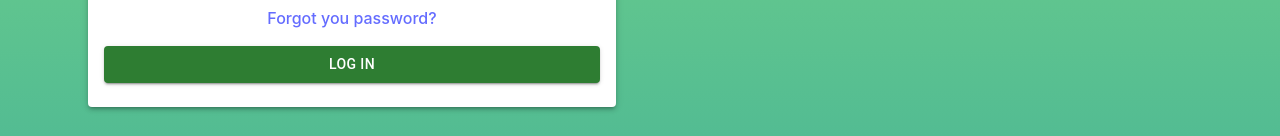
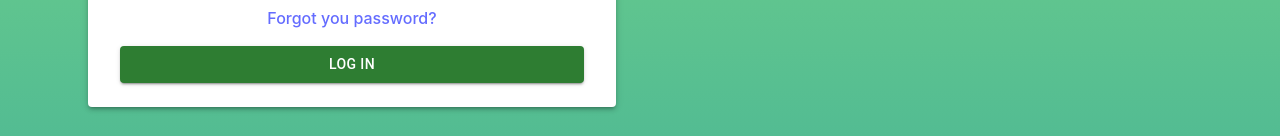
Before and after one commit to Renatuscape/PitchMatchFrontEnd, a React (Vite) app in the folder PitchMatch/: page /login in a window 1280 px wide. Shown: the part 357-493 px from the top of the page. Built offline with nearby package versions, Linux system fonts and the light colour scheme.

Commit message:
Login button size adjustment

```diff
--- a/PitchMatch/src/components/LogInCard.tsx
+++ b/PitchMatch/src/components/LogInCard.tsx
@@ -54,7 +54,7 @@ export function LogInCard({ email, password, onChangeEmail, onChangePassword, pa
           />
           <div style={{display: 'flex', flexDirection: 'column'}}>
           <Link to="/forgottenPassword">Forgot you password?</Link>
-          <Button onClick={onSubmit} variant="contained" color="success" sx={{marginTop: 2, "&:focus": { outline: "none", } }}>
+          <Button onClick={onSubmit} variant="contained" color="success" sx={{marginTop: 2, marginLeft: 2, marginRight: 2, "&:focus": { outline: "none", } }}>
             Log in
           </Button>
           </div>
```
